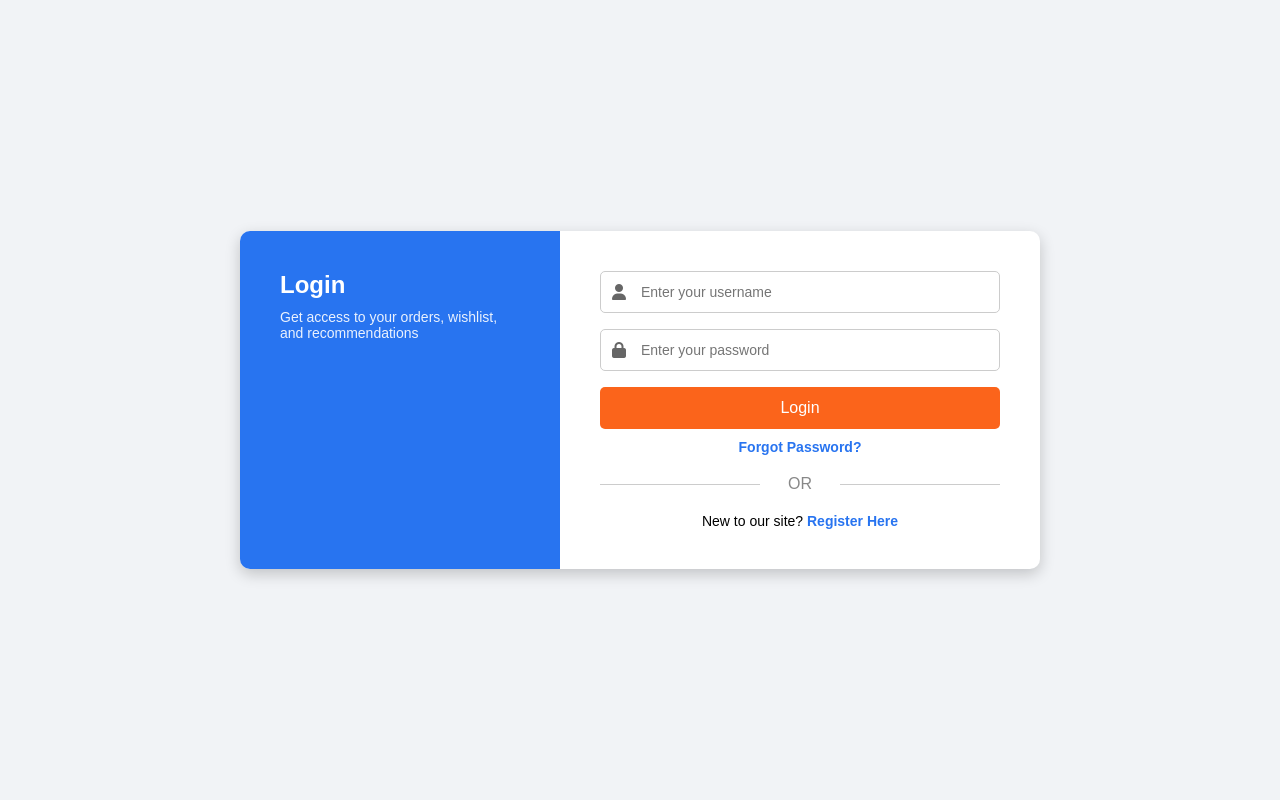
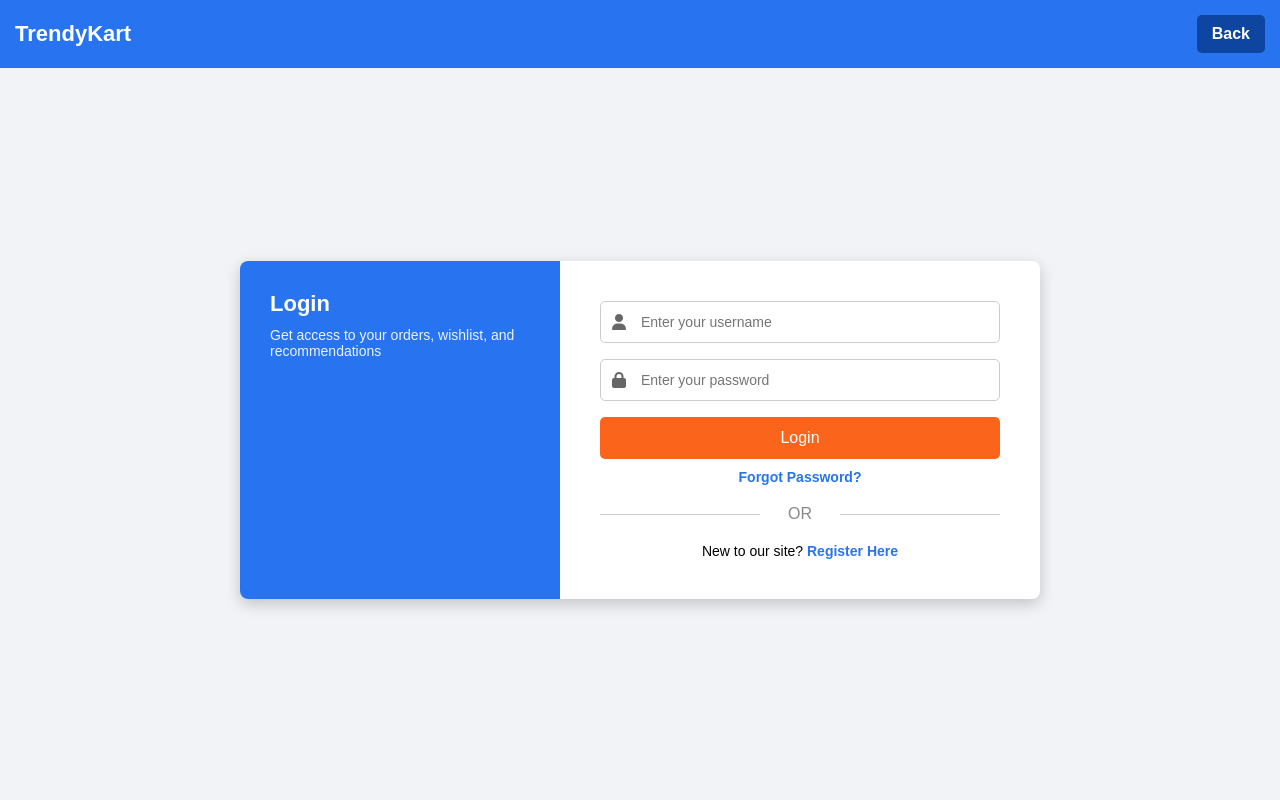
Before and after one commit to amitkumar1107/Web_project_TrendyKart, a Django app: page /accounts/login/ in a window 1280 px wide. Run offline with Django 5.2, Linux system fonts and the light colour scheme; some libraries are stand-ins or nearby versions.

Commit message:
Update login.html

```diff
--- a/templates/login.html
+++ b/templates/login.html
@@ -5,49 +5,95 @@
     <meta name="viewport" content="width=device-width, initial-scale=1.0">
     <title>Login</title>
     <style>
+        .header {
+            background: #2874f0;
+            padding: 15px;
+            color: white;
+            display: flex;
+            justify-content: space-between;
+            align-items: center;
+            position: fixed;
+            top: 0;
+            left: 0;
+            width: 100%;
+            z-index: 1000;
+        }
+
+        .header h1 { font-size: 22px; }
+
+        .btn-container { display: flex; gap: 10px; }
+
+        .btn {
+            padding: 10px 15px;
+            border: none;
+            color: white;
+            border-radius: 5px;
+            font-weight: bold;
+            cursor: pointer;
+            transition: 0.3s;
+            text-decoration: none;
+            text-align: center;
+            display: inline-block;
+        }
+
+        .back-btn { background: #0d45a0; }
+        .back-btn:hover { background: #0b3a8c; }
+
         * {
             margin: 0;
             padding: 0;
             box-sizing: border-box;
             font-family: Arial, sans-serif;
         }
+
         body {
+            background: #f1f3f6;
+            margin-top: 60px; /* Space for the header */
+        }
+
+        .container {
             display: flex;
             justify-content: center;
             align-items: center;
-            height: 100vh;
-            background: #f1f3f6;
+            height: calc(100vh - 60px); /* Ensure the container takes up the remaining space */
         }
-        .container {
+
+        .login-form {
             display: flex;
             width: 800px;
             background: white;
-            border-radius: 10px;
+            border-radius: 8px;
             box-shadow: 0px 5px 15px rgba(0, 0, 0, 0.2);
             overflow: hidden;
         }
+
         .left {
             background: #2874f0;
-            padding: 40px;
+            padding: 30px;
             width: 40%;
             color: white;
         }
+
         .left h2 {
-            font-size: 24px;
+            font-size: 22px;
             margin-bottom: 10px;
         }
+
         .left p {
             font-size: 14px;
             opacity: 0.9;
         }
+
         .right {
             width: 60%;
             padding: 40px;
         }
+
         .input-box {
             margin-bottom: 1rem;
             position: relative;
         }
+
         .input-box input {
             width: 100%;
             padding: 12px;
@@ -57,6 +103,7 @@
             outline: none;
             font-size: 14px;
         }
+
         .input-box i {
             position: absolute;
             left: 12px;
@@ -64,6 +111,7 @@
             transform: translateY(-50%);
             color: #666;
         }
+
         .login-btn {
             width: 100%;
             padding: 12px;
@@ -75,28 +123,34 @@
             cursor: pointer;
             transition: 0.3s;
         }
+
         .login-btn:hover {
             background: #e65b1b;
         }
+
         .forgot-password, .register {
             margin-top: 10px;
             font-size: 14px;
             text-align: center;
         }
+
         .forgot-password a, .register a {
             color: #2874f0;
             text-decoration: none;
             font-weight: bold;
         }
+
         .forgot-password a:hover, .register a:hover {
             text-decoration: underline;
         }
+
         .divider {
             text-align: center;
             margin: 20px 0;
             color: #888;
             position: relative;
         }
+
         .divider:before, .divider:after {
             content: "";
             position: absolute;
@@ -105,8 +159,10 @@
             background: #ccc;
             top: 50%;
         }
+
         .divider:before { left: 0; }
         .divider:after { right: 0; }
+
         .otp-btn {
             width: 100%;
             padding: 12px;
@@ -119,6 +175,7 @@
             transition: 0.3s;
             font-weight: bold;
         }
+
         .otp-btn:hover {
             background: #2874f0;
             color: white;
@@ -127,7 +184,15 @@
 </head>
 <body>
 
+    <div class="header">
+        <h1>TrendyKart</h1>
+        <div class="btn-container">
+            <a href="{% url 'home' %}" class="btn back-btn">Back</a>
+        </div>
+    </div>
+
     <div class="container">
+        <div class="login-form">
             <div class="left">
                 <h2>Login</h2>
                 <p>Get access to your orders, wishlist, and recommendations</p>
@@ -136,7 +201,6 @@
             <div class="right">
                 <form method="POST">
                     {% csrf_token %}
-
                     <div class="input-box">
                         <i class="fas fa-user"></i>
                         {{ form.username }}
@@ -146,7 +210,6 @@
                         <i class="fas fa-lock"></i>
                         {{ form.password }}
                     </div>
-
                     <button type="submit" class="login-btn">Login</button>
 
                     <p class="forgot-password"><a href="#">Forgot Password?</a></p>
@@ -157,6 +220,7 @@
                 </form>
             </div>
         </div>
+    </div>
 
     <script src="https://kit.fontawesome.com/a076d05399.js"></script>
 </body>
```
Lines whose indentation alone changed are shown as unchanged.
